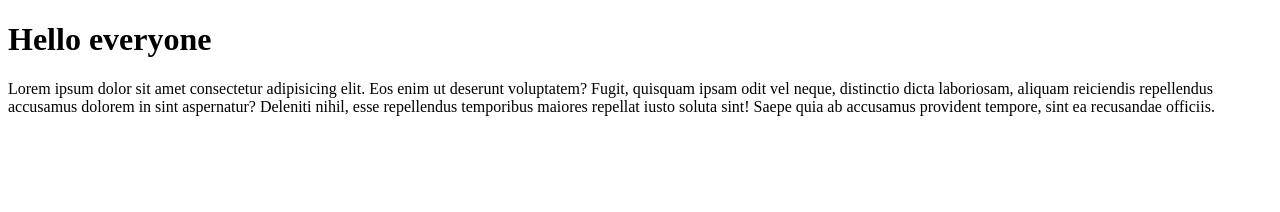
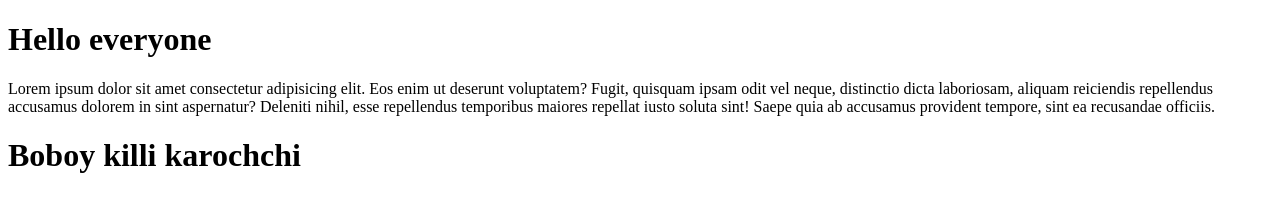
Before and after one commit to davronkhamdamov/amaliyot, a plain HTML site: page index.html in a window 1280 px wide. Drawn offline with Linux system fonts and the light colour scheme.

Commit message:
intial commit

```diff
--- a/index.html
+++ b/index.html
@@ -15,6 +15,7 @@
         odit vel neque, distinctio dicta laboriosam, aliquam reiciendis repellendus accusamus dolorem in sint
         aspernatur? Deleniti nihil, esse repellendus temporibus maiores repellat iusto soluta sint! Saepe quia ab
         accusamus provident tempore, sint ea recusandae officiis.</p>
+        <h1>Boboy killi karochchi</h1>
 </body>
 
 </html>
```
